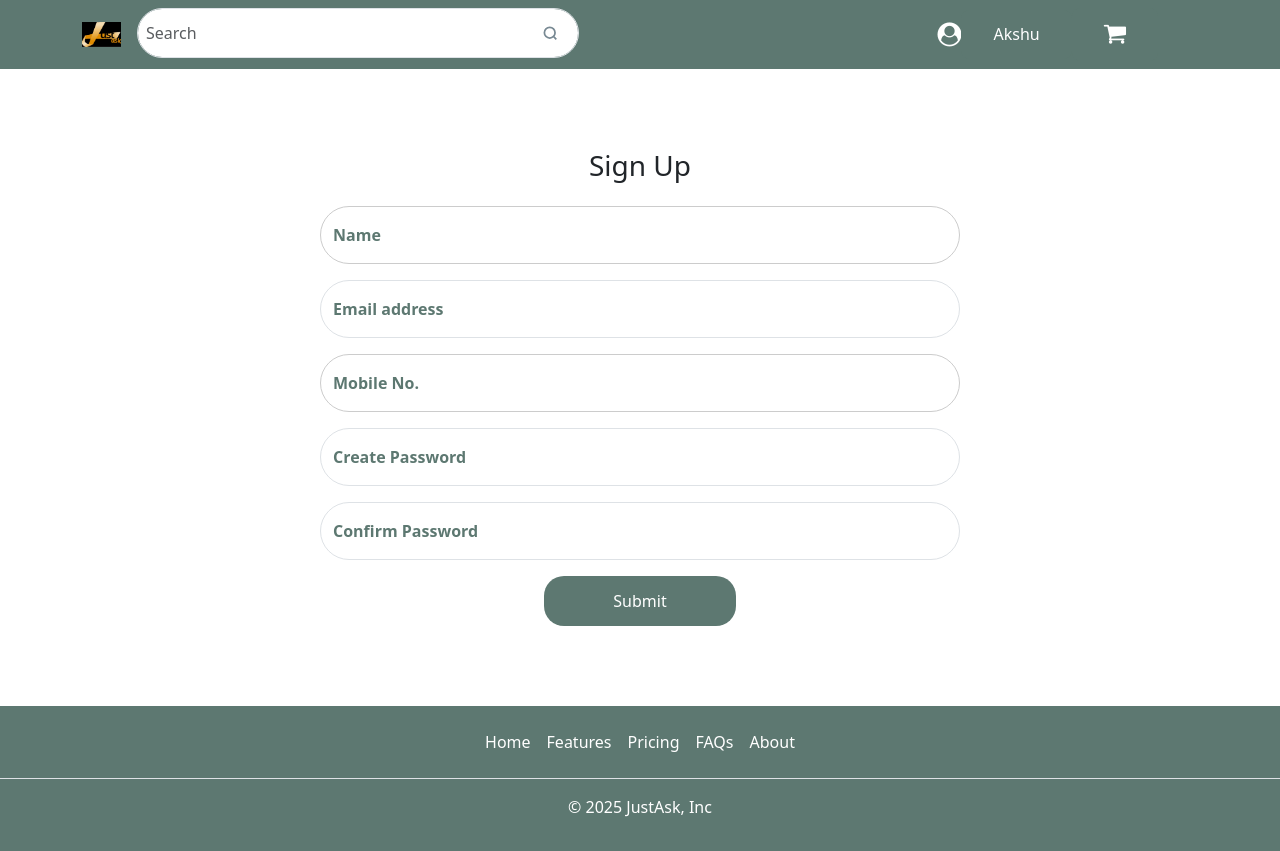
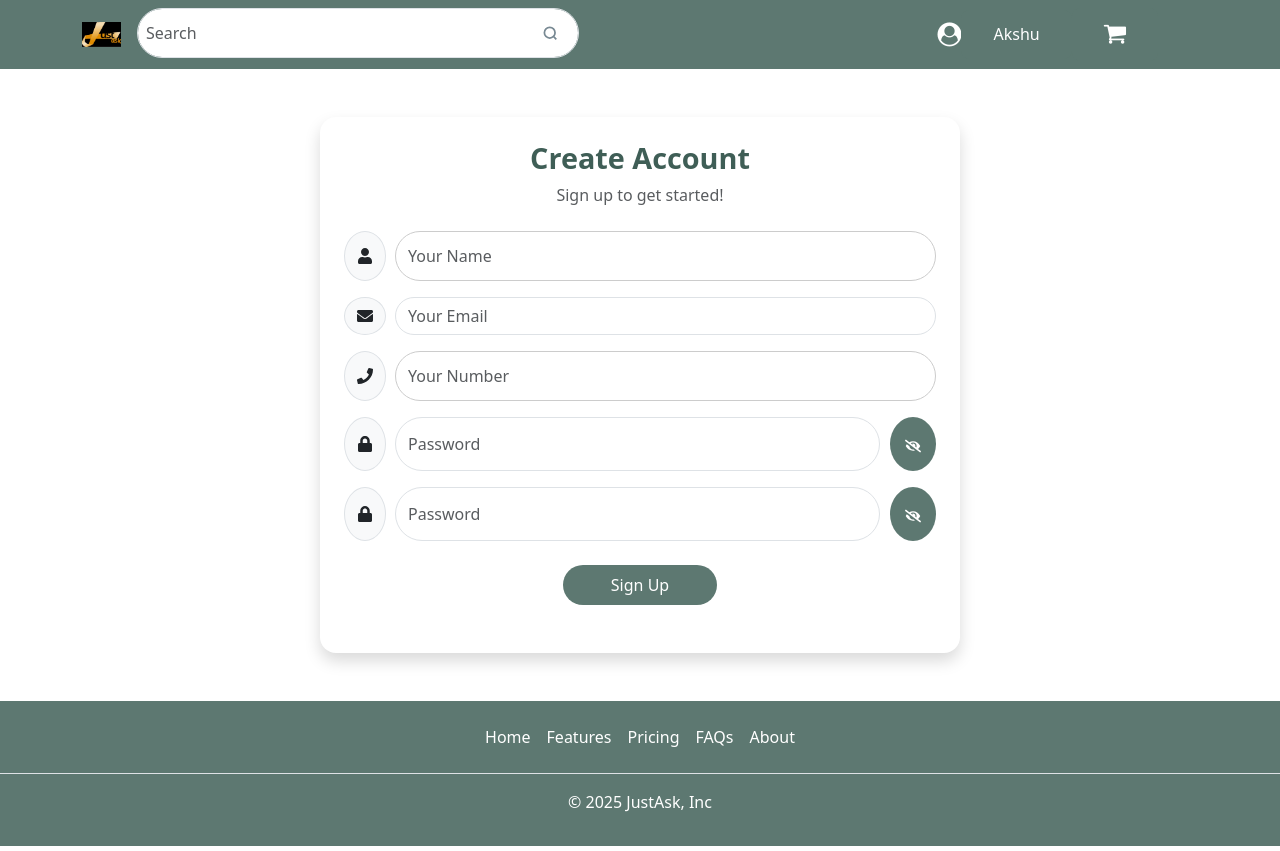
Before and after one commit to AkankshShigwan/ecommerce-website, a React (Create React App) app in the folder justask_frontend/: page /Signup in a window 1280 px wide. Built offline with nearby package versions, Linux system fonts and the light colour scheme; a web font is replaced by a local one.

Commit message:
UI fixing for login and signup page

```diff
--- a/justask_frontend/src/components/common/endpoints.js
+++ b/justask_frontend/src/components/common/endpoints.js
@@ -2,3 +2,4 @@ export const base_url = "http://localhost:8080/api/justAsk";
 
 
 export const save_product_url = '/save_product'
+export const signup_url = '/save_user'
--- a/justask_frontend/src/pages/login/index.js
+++ b/justask_frontend/src/pages/login/index.js
@@ -1,24 +1,44 @@
 import { Button, FloatingLabel, Form } from "react-bootstrap";
 import Layout from "../../components/layout";
+import "../../style/login.css";
+
 
 export default function Login() {
     return (
         <>
             <Layout >
-                <div className='login-container'>
-                    <Form className='my-4'>
-                        <FloatingLabel controlId="signup_email" label="Email id" className="mb-3">
-                            <Form.Control type="email" placeholder="name@example.com" />
-                        </FloatingLabel>
-                        <FloatingLabel controlId="signup_password" label="Password" className="mb-3">
-                            <Form.Control type="password" placeholder="Password" />
-                        </FloatingLabel>
-                        <div className='text-center'>
-                            <Button className="login-btn common_btn">Log In</Button>
-                            <a href="/ForgetPassword"><p className="mt-2 font-2 forget_password">Forget Password ?</p></a>
-                        </div>
-                    </Form>
+                <div className="login-wrapper d-flex justify-content-center align-items-center">
+                    <div className="login-card p-4 rounded-4 shadow-sm">
+                        <h3 className="text-center mb-4" style={{ color: '#3f5e56' }}>Login to Your Account</h3>
+
+                        <Form>
+                            <FloatingLabel controlId="login_email" label="Email id" className="mb-3">
+                                <Form.Control
+                                    type="email"
+                                    placeholder="name@example.com"
+                                    className="rounded-pill border-0 shadow-sm px-4"
+                                />
+                            </FloatingLabel>
+
+                            <FloatingLabel controlId="login_password" label="Password" className="mb-4">
+                                <Form.Control
+                                    type="password"
+                                    placeholder="Password"
+                                    className="rounded-pill border-0 shadow-sm px-4"
+                                />
+                            </FloatingLabel>
+
+                            <div className="text-center">
+                                <Button className="w-100 rounded-pill login-btn py-2">Log In</Button>
+
+                                <a href="/ForgetPassword">
+                                    <p className="mt-3 forget-password">Forget Password ?</p>
+                                </a>
+                            </div>
+                        </Form>
+                    </div>
                 </div>
+
             </Layout>
         </>
     )
--- a/justask_frontend/src/pages/login/signup.js
+++ b/justask_frontend/src/pages/login/signup.js
@@ -1,31 +1,72 @@
-import Form from 'react-bootstrap/Form';
-import FloatingLabel from 'react-bootstrap/FloatingLabel';
+import "../../style/signup.css";
 import Layout from "../../components/layout";
-import Button from 'react-bootstrap/Button';
+import { Form, FloatingLabel, Button, InputGroup } from 'react-bootstrap';
+import { useState } from 'react';
+import { FaUser, FaEnvelope, FaPhone, FaLock, FaEye, FaEyeSlash } from 'react-icons/fa';
+
 
 export default function SignUp() {
+
+    const [showPassword, setShowPassword] = useState(true);
+    const [showConfirmPassword, setShowConfirmPassword] = useState(true);
+
+
     return (
         <Layout >
-            <div className='signup-container'>
-                <h3 className='mt-3 text-center'>Sign Up</h3>
+            <div className='signup-container p-4 shadow rounded-4 bg-white my-5' style={{ margin: 'auto' }}>
+                <h3 className='text-center fw-bold' style={{ color: '#3f5e56' }}>Create Account</h3>
+                <p className='text-center text-muted'>Sign up to get started!</p>
+
                 <Form className='my-4'>
-                    <FloatingLabel controlId="signup_name" label="Name" className="mb-3">
-                        <Form.Control type="text" placeholder="" />
-                    </FloatingLabel>
-                    <FloatingLabel controlId="signup_email" label="Email address" className="mb-3">
-                        <Form.Control type="email" placeholder="name@example.com" />
-                    </FloatingLabel>
-                    <FloatingLabel controlId="signup_mobile" label="Mobile No." className="mb-3">
-                        <Form.Control type="number" placeholder="name@example.com" />
-                    </FloatingLabel>
-                    <FloatingLabel controlId="signup_password" label="Create Password" className="mb-3">
-                        <Form.Control type="password" placeholder="Password" />
-                    </FloatingLabel>
-                    <FloatingLabel controlId="signup_confirmpassword" label="Confirm Password" className="mb-3">
-                        <Form.Control type="password" placeholder="Password" />
-                    </FloatingLabel>
-                    <div className='text-center'>
-                        <Button className='common_btn'>Submit</Button>
+
+                    {/* Name */}
+                    <Form.Group className="mb-3">
+                        <InputGroup>
+                            <InputGroup.Text><FaUser /></InputGroup.Text>
+                            <Form.Control type="text" placeholder="Your Name" />
+                        </InputGroup>
+                    </Form.Group>
+
+                    {/* Email */}
+                    <Form.Group className="mb-3">
+                        <InputGroup>
+                            <InputGroup.Text><FaEnvelope /></InputGroup.Text>
+                            <Form.Control type="email" placeholder="Your Email" />
+                        </InputGroup>
+                    </Form.Group>
+
+                    {/* Mobile */}
+                    <Form.Group className="mb-3">
+                        <InputGroup>
+                            <InputGroup.Text><FaPhone /></InputGroup.Text>
+                            <Form.Control type="number" placeholder="Your Number" />
+                        </InputGroup>
+                    </Form.Group>
+
+                    {/* Password */}
+                    <Form.Group className="mb-3">
+                        <InputGroup>
+                            <InputGroup.Text><FaLock /></InputGroup.Text>
+                            <Form.Control type={showPassword ? 'password' : 'text'} placeholder="Password" />
+                            <Button variant="outline-secondary eye-btn" onClick={() => setShowPassword(!showPassword)}>
+                                {showPassword ? <FaEyeSlash /> : <FaEye />}
+                            </Button>
+                        </InputGroup>
+                    </Form.Group>
+
+                    {/* Confirm Password */}
+                    <Form.Group className="mb-3">
+                        <InputGroup>
+                            <InputGroup.Text><FaLock /></InputGroup.Text>
+                            <Form.Control type={showConfirmPassword ? 'password' : 'text'} placeholder="Password" />
+                            <Button variant="outline-secondary eye-btn" onClick={() => setShowConfirmPassword(!showConfirmPassword)}>
+                                {showConfirmPassword ? <FaEyeSlash /> : <FaEye />}
+                            </Button>
+                        </InputGroup>
+                    </Form.Group>
+
+                    <div className='text-center mt-4'>
+                        <Button className='px-5 py-2 rounded-pill' variant="primary">Sign Up</Button>
                     </div>
                 </Form>
             </div>
--- /dev/null
+++ b/justask_frontend/src/style/login.css
@@ -0,0 +1,34 @@
+.login-wrapper {
+    min-height: 80vh;
+    background-color: #ffffff;
+}
+
+.login-card {
+    width: 100%;
+    max-width: 400px;
+    background-color: #f5f9f7;
+    border: 1px solid #d0e0dc;
+}
+
+.login-btn {
+    background-color: #5d7d75;
+    color: white;
+    font-weight: 500;
+    border: none;
+    transition: 0.3s ease;
+}
+
+.login-btn:hover {
+    background-color: #48655f;
+}
+
+.forget-password {
+    font-size: 14px;
+    color: #3f5e56;
+    text-decoration: underline;
+    transition: 0.2s;
+}
+
+.forget-password:hover {
+    color: #2d4740;
+}
--- /dev/null
+++ b/justask_frontend/src/style/signup.css
@@ -0,0 +1,36 @@
+.signup-container {
+    background: #f5f9f7 !important;
+    transition: all 0.3s ease;
+}
+
+.signup-container h3 {
+    font-size: 1.8rem;
+}
+
+.signup-container .form-label {
+    font-weight: 500;
+    color: #333;
+}
+
+button.btn-outline-secondary {
+    border: none;
+    background: #4e5e5d;
+    color: white;
+}
+
+button.btn-outline-secondary:hover {
+    background: #3e4e4d;
+}
+
+
+.input-group-text {
+    border-radius: 50% !important;
+    margin-right: 10px;
+
+}
+
+.eye-btn {
+    border-radius: 50% !important;
+    padding: 15px !important;
+    margin-left: 10px !important;
+}
```
